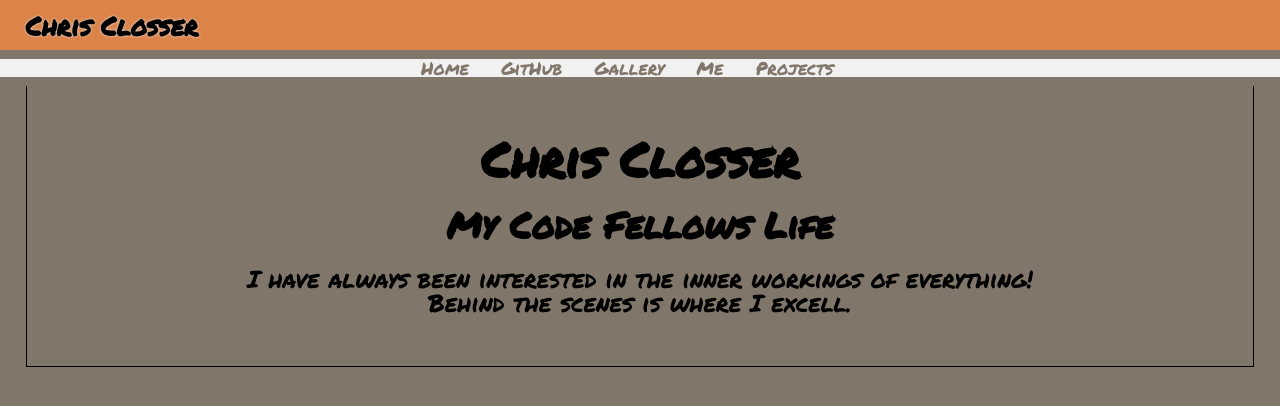
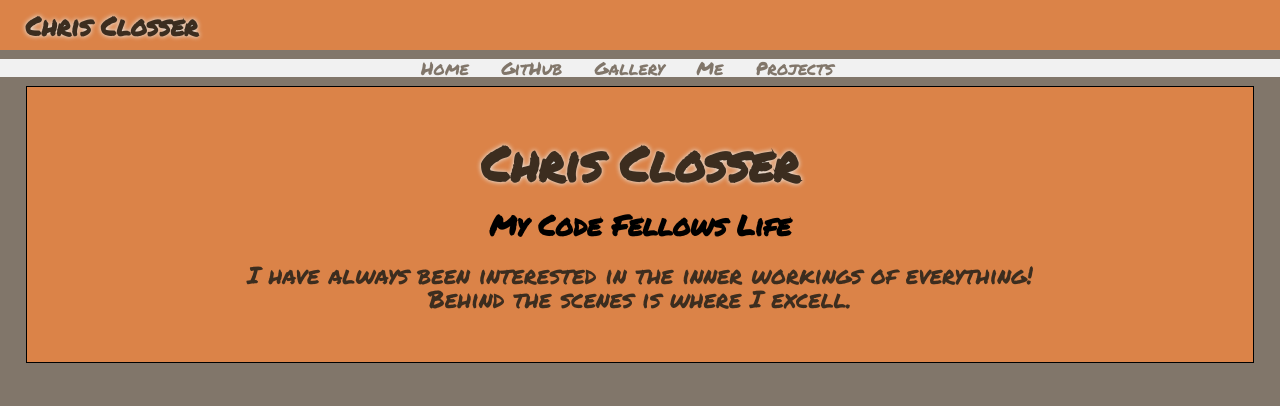
Before and after one commit to ChristopherSClosser/Portfolio, a website: page index.html in a window 1280 px wide. Both pictures are taken after a click on the link "Me". Drawn offline with nearby package versions, Linux system fonts and the light colour scheme.

Commit message:
node running, styling

```diff
--- a/index.html
+++ b/index.html
@@ -46,10 +46,10 @@
         </ul>
       </nav>
     </header>
-    <element class="name"></element>
+    <element class="gallery"></element>
     <div class="me">
       <h1>Chris Closser</h1><br>
-      <h2>My Code Fellows Life</h2><br>
+      <h3>My Code Fellows Life</h3><br>
       <p>I have always been interested in the inner workings of everything!<br> Behind the scenes is where I excell.</p>
     </div>
     <section class="projects" id="projects"></section>
--- a/script/appJQ.js
+++ b/script/appJQ.js
@@ -23,14 +23,14 @@ $(function(){
     if (window.innerWidth <= 500){
       $('#main-nav').slideUp('fast');
     }
-    $('.name').fadeOut();
+    $('.gallery').fadeOut();
     $('section').hide();
     $('.me').fadeIn();
   });
 
   $('#project-list li').on('click', function(e) {
     e.preventDefault();
-    $('.name').hide();
+    $('.gallery').hide();
     $('.me').hide();
 
     if ($(this).text() === 'Show all'){
--- a/script/projects.js
+++ b/script/projects.js
@@ -14,16 +14,6 @@ Project.prototype.toHtml = function() {
   var source = $('#project-template').html();
   var templateRender = Handlebars.compile(source);
   return templateRender(this);
-};
-
-//creates array of project objects in order newest first
-Project.makeProjects = function(data){
-  data.sort(function(a,b) {
-    return (new Date(b.dateCreated)) - (new Date(a.dateCreated));
-  });
-  data.forEach(function(projectObject) {
-    Project.all.push(new Project(projectObject));
-  });
 };
 
 //looks for localStorage and/or saves to
@@ -45,3 +35,13 @@ Project.fetchAll = function(callback) {
     });
   }
 };
+
+//creates array of project objects in order newest first
+Project.makeProjects = function(data){
+  data.sort(function(a,b) {
+    return (new Date(b.dateCreated)) - (new Date(a.dateCreated));
+  });
+  data.forEach(function(projectObject) {
+    Project.all.push(new Project(projectObject));
+  });
+};
--- a/styles/base.css
+++ b/styles/base.css
@@ -6,7 +6,7 @@ html{
   background-color: #81766a;
 }
 h3{
-  font-weight: lighter;
+  font-weight: bold;
 }
 li{
   color: #81766a;
--- a/styles/layout.css
+++ b/styles/layout.css
@@ -1,5 +1,5 @@
 
-.name {
+.gallery {
   display: block;
   margin: auto;
   width: 100%;
@@ -11,10 +11,11 @@
 }
 .me{
   margin: 2%;
-  margin-top: 83px;
+  margin-top: 3.6em;
   border: 1px solid black;
   text-align: center;
   padding: 4%;
+  background-color: hsla(24, 67%, 57%, 1);
 }
 .my-name{
   margin: auto;
@@ -25,7 +26,8 @@
   font-size: 26px;
   font-weight: bold;
   margin-left: 2%;
-  text-shadow: 0 0 3px #e4e4e4;
+  text-shadow: 0 0 5px rgb(236, 246, 249);
+  color: rgb(60, 45, 31);
 }
 .hidden, .me{
   display: none;
--- a/styles/modules.css
+++ b/styles/modules.css
@@ -9,6 +9,13 @@ content p{
 }
 #main-nav li a:hover{
   text-shadow: 0 0 5px #E5843A;
+}
+.me h1{
+  text-shadow: 0 0 5px rgb(236, 246, 249);
+  color: rgb(60, 45, 31);
+}
+.me p{
+  color: rgb(60, 45, 31);
 }
 #main-nav ul{
   display: block;
```
Also changed, not shown: 1 other file.
